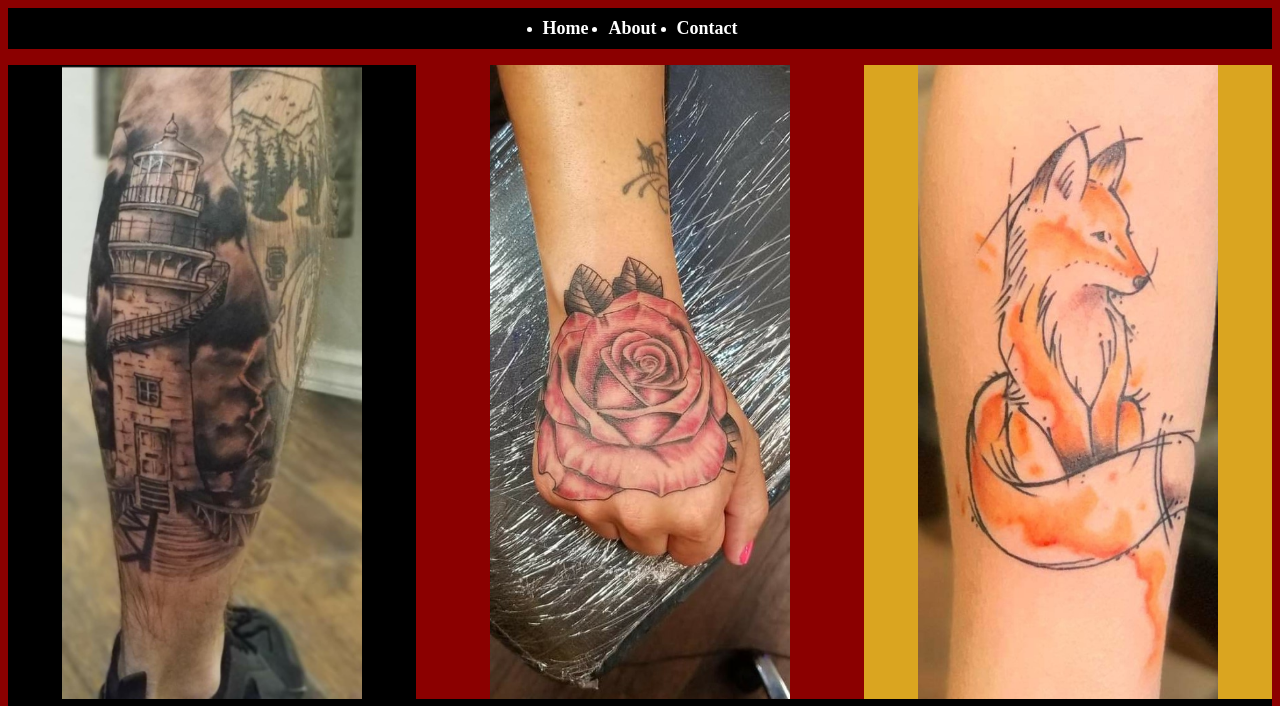
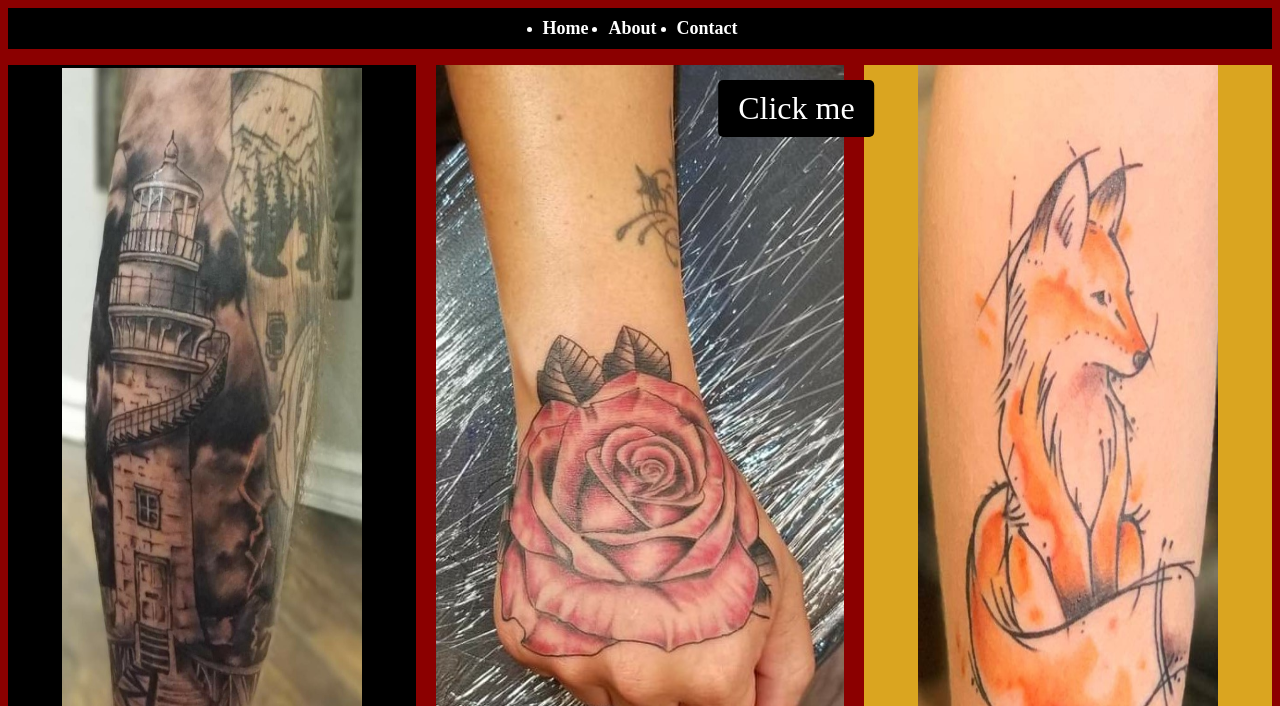
Before and after one commit to Victory-Code-Bootcamp/Kiersten-final-project, a plain HTML site: page index.html in a window 1280 px wide. Shown: the top 706 px of the page. Drawn offline with Linux system fonts and the light colour scheme.

Commit message:
added click me option

```diff
--- a/index.html
+++ b/index.html
@@ -32,11 +32,12 @@
         />
       </div>
 
-      <div class="rectangle2">
-        <a href="video.html">
-          <img src="images/tat2.jpg" alt="Rose" height="600px" width="300px" />
-        </a>
-      </div>
+     <div class="rectangle2">
+  <a href="video.html">
+    <span class="click-me">Click me</span>
+    <img src="images/tat2.jpg" alt="Rose" height="600px" width="300px" />
+  </a>
+</div>
 
       <div class="rectangle3">
         <img src="images/tat3.jpg" alt="Fox" height="600px" width="300px" />
--- a/style.css
+++ b/style.css
@@ -138,3 +138,26 @@ form {
 body {
   color: white;
 }
+
+/* .rectangle2 {
+  position: relative;
+} */
+
+.click-me {
+  position: fixed;
+  top: 10%;
+  left: 50%;
+  transform: translateX(50%);
+  font-size: 2em;
+  color: white;
+  background-color: black;
+  padding: 10px 20px;
+  border-radius: 5px;
+  z-index: 1;
+}
+
+.rectangle2 img {
+  display: inline-block;
+  width: 100%;
+  height: auto;
+}
```
